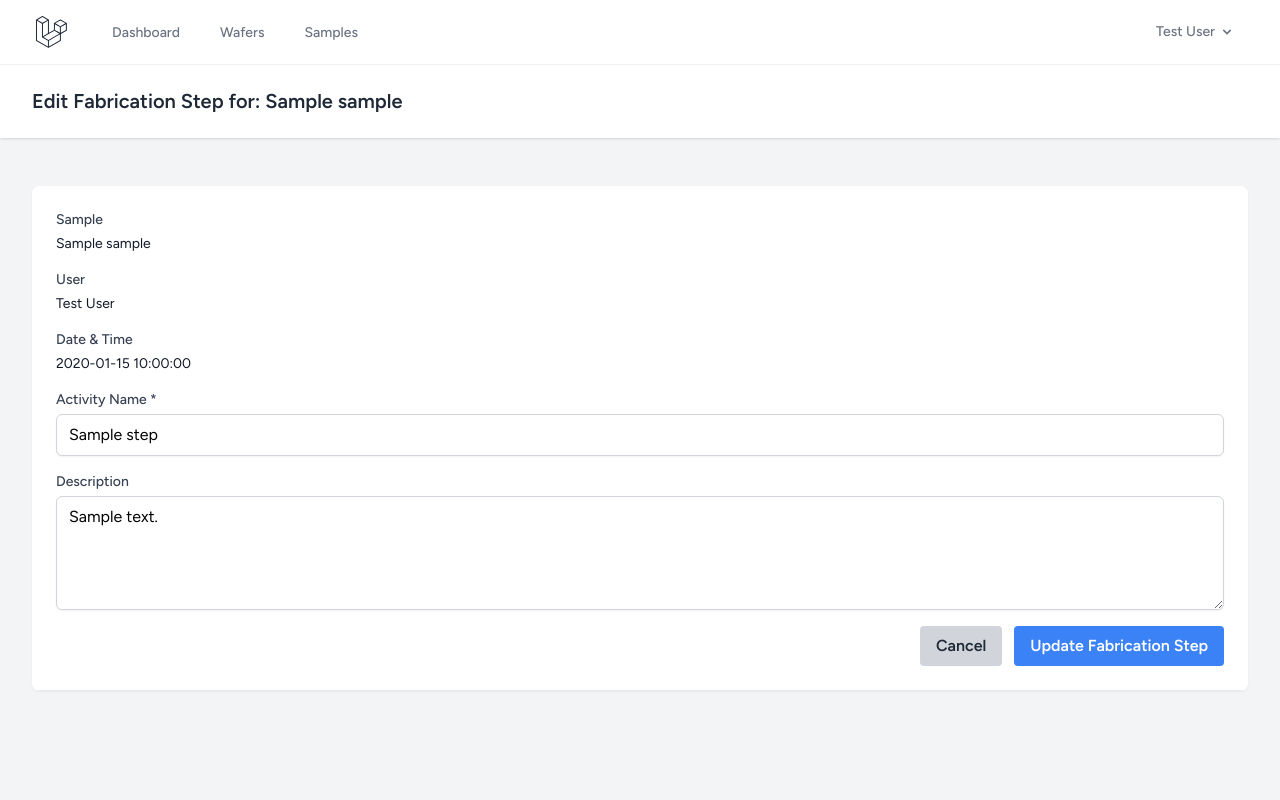
After one commit to moscotin/sampleManagement, a Laravel app: page /fabrication-steps/1/edit in a window 1280 px wide. The commit adds this page. Run offline with Laravel 12, Linux system fonts and the light colour scheme; a user stored in the database is signed in; data comes from the database, SQL or seed files in the repository; tables that the repository leaves empty hold one stand-in row (values such as "Sample post"); style sheets or scripts are compiled from the project's sources.

Commit message:
Add edit functionality for fabrication steps
Co-authored-by: moscotin <125286900+moscotin@users.noreply.github.com>

```diff
--- a/app/Http/Controllers/FabricationStepController.php
+++ b/app/Http/Controllers/FabricationStepController.php
@@ -31,6 +31,26 @@ class FabricationStepController extends Controller
         return redirect()->route('samples.show', $sample)->with('success', 'Fabrication step added successfully.');
     }
 
+    public function edit(FabricationStep $fabricationStep)
+    {
+        return view('fabrication-steps.edit', compact('fabricationStep'));
+    }
+
+    public function update(Request $request, FabricationStep $fabricationStep)
+    {
+        $validated = $request->validate([
+            'activity_name' => 'required|string|max:255',
+            'description' => 'nullable|string',
+        ]);
+
+        $fabricationStep->update([
+            'activity_name' => $validated['activity_name'],
+            'description' => $validated['description'] ?? null,
+        ]);
+
+        return redirect()->route('samples.show', $fabricationStep->sample)->with('success', 'Fabrication step updated successfully.');
+    }
+
     public function destroy(FabricationStep $fabricationStep)
     {
         $sampleId = $fabricationStep->sample_id;
--- /dev/null
+++ b/resources/views/fabrication-steps/edit.blade.php
@@ -0,0 +1,62 @@
+<x-app-layout>
+    <x-slot name="header">
+        <h2 class="font-semibold text-xl text-gray-800 leading-tight">
+            {{ __('Edit Fabrication Step for: ') . $fabricationStep->sample->name }}
+        </h2>
+    </x-slot>
+
+    <div class="py-12">
+        <div class="max-w-7xl mx-auto sm:px-6 lg:px-8">
+            <div class="bg-white overflow-hidden shadow-sm sm:rounded-lg">
+                <div class="p-6 bg-white border-b border-gray-200">
+                    <form action="{{ route('fabrication-steps.update', $fabricationStep) }}" method="POST">
+                        @csrf
+                        @method('PUT')
+
+                        <div class="mb-4">
+                            <label class="block text-sm font-medium text-gray-700">Sample</label>
+                            <p class="mt-1 text-sm text-gray-900">{{ $fabricationStep->sample->name }}</p>
+                        </div>
+
+                        <div class="mb-4">
+                            <label class="block text-sm font-medium text-gray-700">User</label>
+                            <p class="mt-1 text-sm text-gray-900">{{ $fabricationStep->user->name }}</p>
+                        </div>
+
+                        <div class="mb-4">
+                            <label class="block text-sm font-medium text-gray-700">Date & Time</label>
+                            <p class="mt-1 text-sm text-gray-900">{{ $fabricationStep->performed_at->format('Y-m-d H:i:s') }}</p>
+                        </div>
+
+                        <div class="mb-4">
+                            <label for="activity_name" class="block text-sm font-medium text-gray-700">Activity Name *</label>
+                            <input type="text" name="activity_name" id="activity_name" value="{{ old('activity_name', $fabricationStep->activity_name) }}"
+                                class="mt-1 block w-full rounded-md border-gray-300 shadow-sm focus:border-indigo-500 focus:ring-indigo-500" required>
+                            @error('activity_name')
+                                <p class="mt-1 text-sm text-red-600">{{ $message }}</p>
+                            @enderror
+                        </div>
+
+                        <div class="mb-4">
+                            <label for="description" class="block text-sm font-medium text-gray-700">Description</label>
+                            <textarea name="description" id="description" rows="4"
+                                class="mt-1 block w-full rounded-md border-gray-300 shadow-sm focus:border-indigo-500 focus:ring-indigo-500">{{ old('description', $fabricationStep->description) }}</textarea>
+                            @error('description')
+                                <p class="mt-1 text-sm text-red-600">{{ $message }}</p>
+                            @enderror
+                        </div>
+
+                        <div class="flex justify-end space-x-3">
+                            <a href="{{ route('samples.show', $fabricationStep->sample) }}" class="bg-gray-300 hover:bg-gray-400 text-gray-800 font-bold py-2 px-4 rounded">
+                                Cancel
+                            </a>
+                            <button type="submit" class="bg-blue-500 hover:bg-blue-700 text-white font-bold py-2 px-4 rounded">
+                                Update Fabrication Step
+                            </button>
+                        </div>
+                    </form>
+                </div>
+            </div>
+        </div>
+    </div>
+</x-app-layout>
--- a/resources/views/samples/show.blade.php
+++ b/resources/views/samples/show.blade.php
@@ -70,6 +70,7 @@
                                         <td class="px-6 py-4 whitespace-nowrap">{{ $step->activity_name }}</td>
                                         <td class="px-6 py-4">{{ Str::limit($step->description, 50) }}</td>
                                         <td class="px-6 py-4 whitespace-nowrap text-sm font-medium">
+                                            <a href="{{ route('fabrication-steps.edit', $step) }}" class="text-indigo-600 hover:text-indigo-900 mr-3">Edit</a>
                                             <form action="{{ route('fabrication-steps.destroy', $step) }}" method="POST" class="inline">
                                                 @csrf
                                                 @method('DELETE')
--- a/routes/web.php
+++ b/routes/web.php
@@ -23,6 +23,8 @@ Route::middleware('auth')->group(function () {
     Route::resource('samples', SampleController::class);
     Route::get('samples/{sample}/fabrication-steps/create', [FabricationStepController::class, 'create'])->name('fabrication-steps.create');
     Route::post('samples/{sample}/fabrication-steps', [FabricationStepController::class, 'store'])->name('fabrication-steps.store');
+    Route::get('fabrication-steps/{fabricationStep}/edit', [FabricationStepController::class, 'edit'])->name('fabrication-steps.edit');
+    Route::put('fabrication-steps/{fabricationStep}', [FabricationStepController::class, 'update'])->name('fabrication-steps.update');
     Route::delete('fabrication-steps/{fabricationStep}', [FabricationStepController::class, 'destroy'])->name('fabrication-steps.destroy');
 });
 
```
Also changed, not shown: tests/Feature/FabricationStepTest.php (added, +90 -0 lines).
